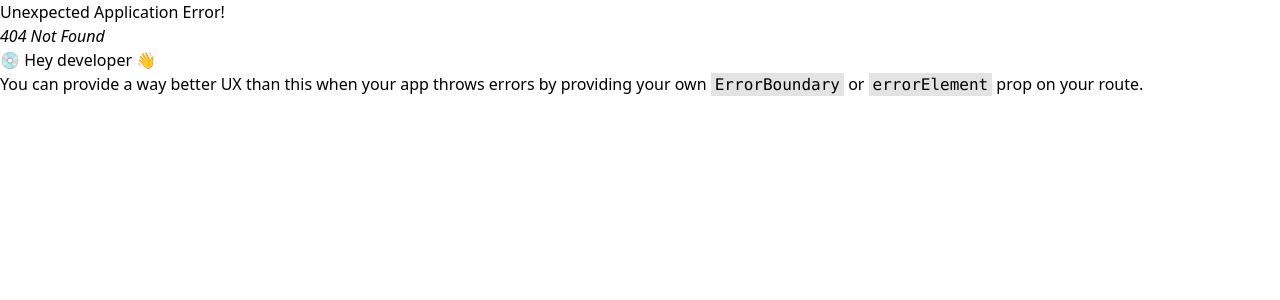
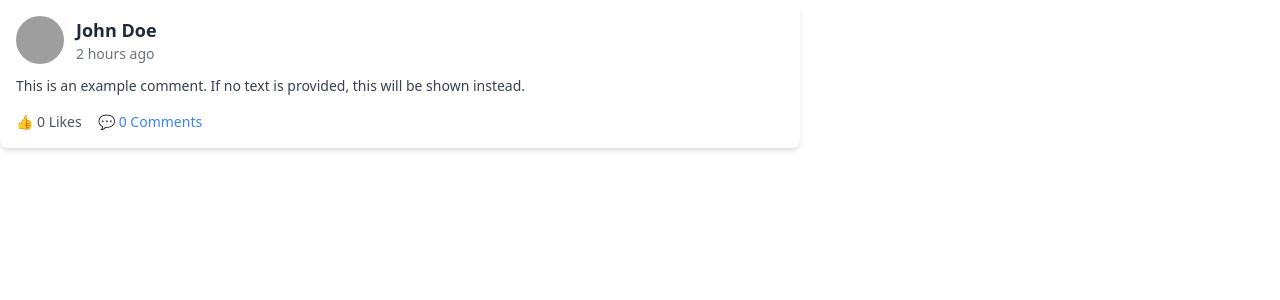
Before and after one commit to thanhdong06/PGSystem_FE, a React (Vite) app: page /test in a window 1280 px wide. Before the commit this address had no page. Shown: the top 300 px of the page. Built offline with nearby package versions, Linux system fonts and the light colour scheme; grey boxes are pictures that could not be loaded.

Commit message:
comment component

```diff
--- a/src/App.jsx
+++ b/src/App.jsx
@@ -6,7 +6,7 @@ import ContactUs from "./pages/contactus/contactus"
 import Membership from "./pages/membership/Membership";
 import Login from "./pages/Login/Login";
 import Layout from "./components/layout/Layout";
-
+import Test from "./components/Test";
 
 function App() {
   const router = createBrowserRouter([
@@ -31,6 +31,10 @@ function App() {
       path: "/login",
       element: <Login/>,
     },
+    {
+      path: "/test",
+      element: <Test/>,
+    }
 
 
 
--- /dev/null
+++ b/src/components/Test.jsx
@@ -0,0 +1,97 @@
+import React from "react";
+import { Link } from "react-router-dom";
+
+const Test = ({
+  text,
+  userName = "John Doe",
+  userAvatar,
+  userProfileLink = "#",
+  commentLink = "#",
+  likes = 0,
+  comments = 0,
+}) => {
+  const [showMore, setShowMore] = React.useState(false);
+
+  // Default comment text if none is provided
+  const commentText =
+    text && text.trim().length > 0
+      ? text
+      : "This is an example comment. If no text is provided, this will be shown instead.";
+
+  const truncatedText =
+    commentText.split(" ").length > 100
+      ? commentText.split(" ").slice(0, 100).join(" ") + "..."
+      : commentText;
+
+  return (
+    <Link
+      to={commentLink}
+      className="block max-w-[800px] bg-white shadow-md rounded-lg p-4 hover:bg-gray-100 transition"
+    >
+      {/* User Info */}
+      <div className="flex items-center gap-x-3">
+        <Link
+          to={userProfileLink}
+          className="avatar"
+          onClick={(e) => e.stopPropagation()}
+        >
+          <div className="w-12 h-12 rounded-full overflow-hidden">
+            <img
+              src={
+                userAvatar ||
+                "https://img.daisyui.com/images/stock/photo-1534528741775-53994a69daeb.webp"
+              }
+              className="w-full h-full object-cover"
+              alt="User Avatar"
+            />
+          </div>
+        </Link>
+        <div className="flex flex-col">
+          <Link
+            to={userProfileLink}
+            className="text-lg font-semibold text-gray-800 hover:underline"
+            onClick={(e) => e.stopPropagation()}
+          >
+            {userName}
+          </Link>
+          <span className="text-sm text-gray-500">2 hours ago</span>
+        </div>
+      </div>
+
+      {/* Comment Content */}
+      <div className="mt-3 text-gray-700 text-sm">
+        {showMore ? commentText : truncatedText}
+        {commentText.split(" ").length > 100 && (
+          <button
+            onClick={(e) => {
+              e.preventDefault();
+              setShowMore(!showMore);
+            }}
+            className="text-blue-500 hover:underline ml-2"
+          >
+            {showMore ? "Show Less" : "Show More"}
+          </button>
+        )}
+      </div>
+
+      {/* Like & Comment Counts */}
+      <div className="mt-4 flex items-center gap-x-4 text-gray-600 text-sm">
+        <div className="flex items-center gap-x-1">
+          <span>👍</span>
+          <span>{likes} Like{likes !== 1 ? "s" : ""}</span>
+        </div>
+
+        <Link
+          to={commentLink}
+          className="flex items-center gap-x-1 hover:underline text-blue-500"
+          onClick={(e) => e.stopPropagation()}
+        >
+          <span>💬</span>
+          <span>{comments} Comment{comments !== 1 ? "s" : ""}</span>
+        </Link>
+      </div>
+    </Link>
+  );
+};
+
+export default Test;
--- /dev/null
+++ b/src/components/blog/Comment.jsx
@@ -0,0 +1,97 @@
+import React from "react";
+import { Link } from "react-router-dom";
+
+const Comment = ({
+  text,
+  userName = "John Doe",
+  userAvatar,
+  userProfileLink = "#",
+  commentLink = "#",
+  likes = 0,
+  comments = 0,
+}) => {
+  const [showMore, setShowMore] = React.useState(false);
+
+  // Default comment text if none is provided
+  const commentText =
+    text && text.trim().length > 0
+      ? text
+      : "This is an example comment. If no text is provided, this will be shown instead.";
+
+  const truncatedText =
+    commentText.split(" ").length > 100
+      ? commentText.split(" ").slice(0, 100).join(" ") + "..."
+      : commentText;
+
+  return (
+    <Link
+      to={commentLink}
+      className="block max-w-[800px] bg-white shadow-md rounded-lg p-4 hover:bg-gray-100 transition"
+    >
+      {/* User Info */}
+      <div className="flex items-center gap-x-3">
+        <Link
+          to={userProfileLink}
+          className="avatar"
+          onClick={(e) => e.stopPropagation()}
+        >
+          <div className="w-12 h-12 rounded-full overflow-hidden">
+            <img
+              src={
+                userAvatar ||
+                "https://img.daisyui.com/images/stock/photo-1534528741775-53994a69daeb.webp"
+              }
+              className="w-full h-full object-cover"
+              alt="User Avatar"
+            />
+          </div>
+        </Link>
+        <div className="flex flex-col">
+          <Link
+            to={userProfileLink}
+            className="text-lg font-semibold text-gray-800 hover:underline"
+            onClick={(e) => e.stopPropagation()}
+          >
+            {userName}
+          </Link>
+          <span className="text-sm text-gray-500">2 hours ago</span>
+        </div>
+      </div>
+
+      {/* Comment Content */}
+      <div className="mt-3 text-gray-700 text-sm">
+        {showMore ? commentText : truncatedText}
+        {commentText.split(" ").length > 100 && (
+          <button
+            onClick={(e) => {
+              e.preventDefault();
+              setShowMore(!showMore);
+            }}
+            className="text-blue-500 hover:underline ml-2"
+          >
+            {showMore ? "Show Less" : "Show More"}
+          </button>
+        )}
+      </div>
+
+      {/* Like & Comment Counts */}
+      <div className="mt-4 flex items-center gap-x-4 text-gray-600 text-sm">
+        <div className="flex items-center gap-x-1">
+          <span>👍</span>
+          <span>{likes} Like{likes !== 1 ? "s" : ""}</span>
+        </div>
+
+        <Link
+          to={commentLink}
+          className="flex items-center gap-x-1 hover:underline text-blue-500"
+          onClick={(e) => e.stopPropagation()}
+        >
+          <span>💬</span>
+          <span>{comments} Comment{comments !== 1 ? "s" : ""}</span>
+        </Link>
+      </div>
+    </Link>
+  );
+};
+
+export default Comment
```
